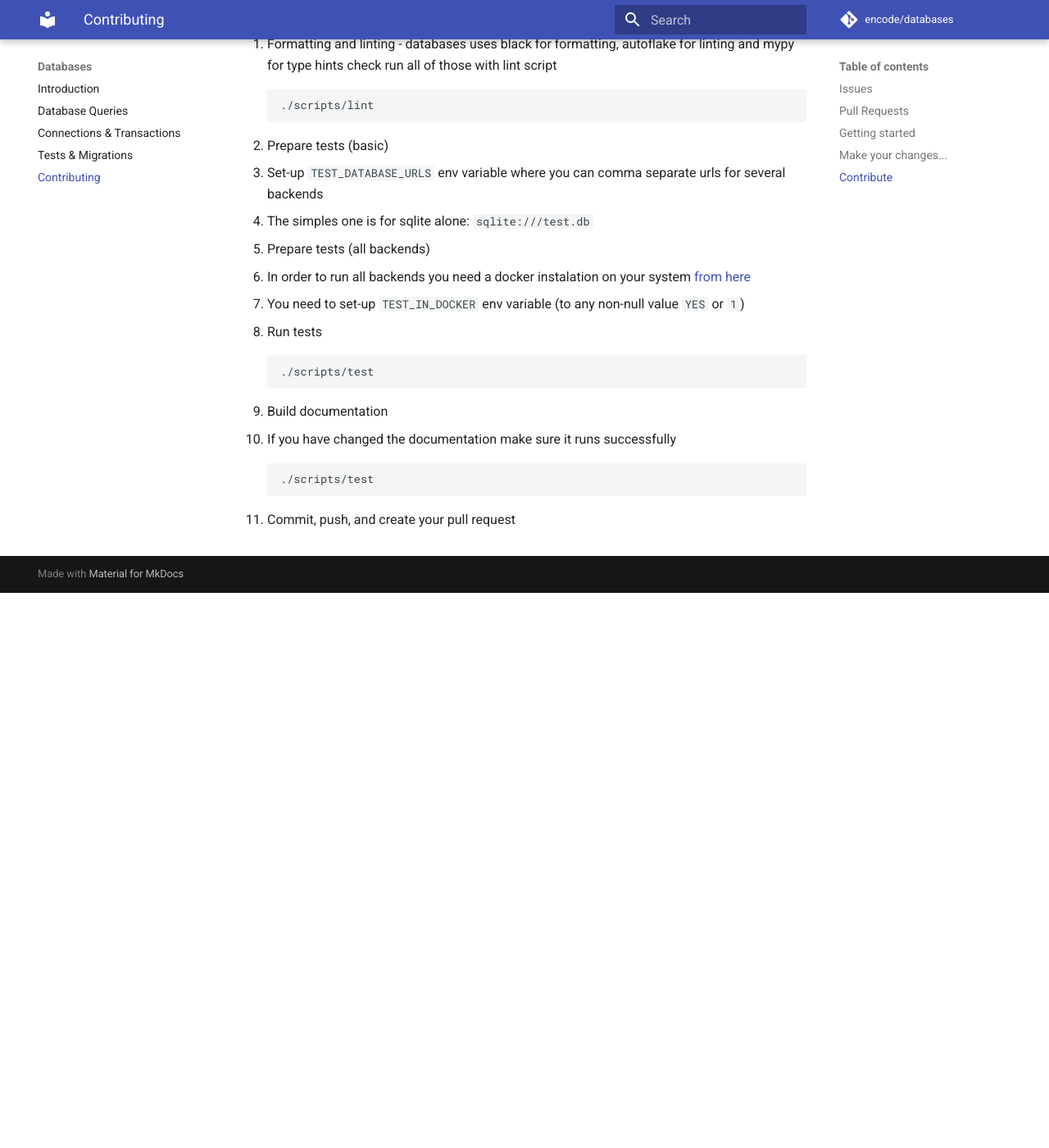
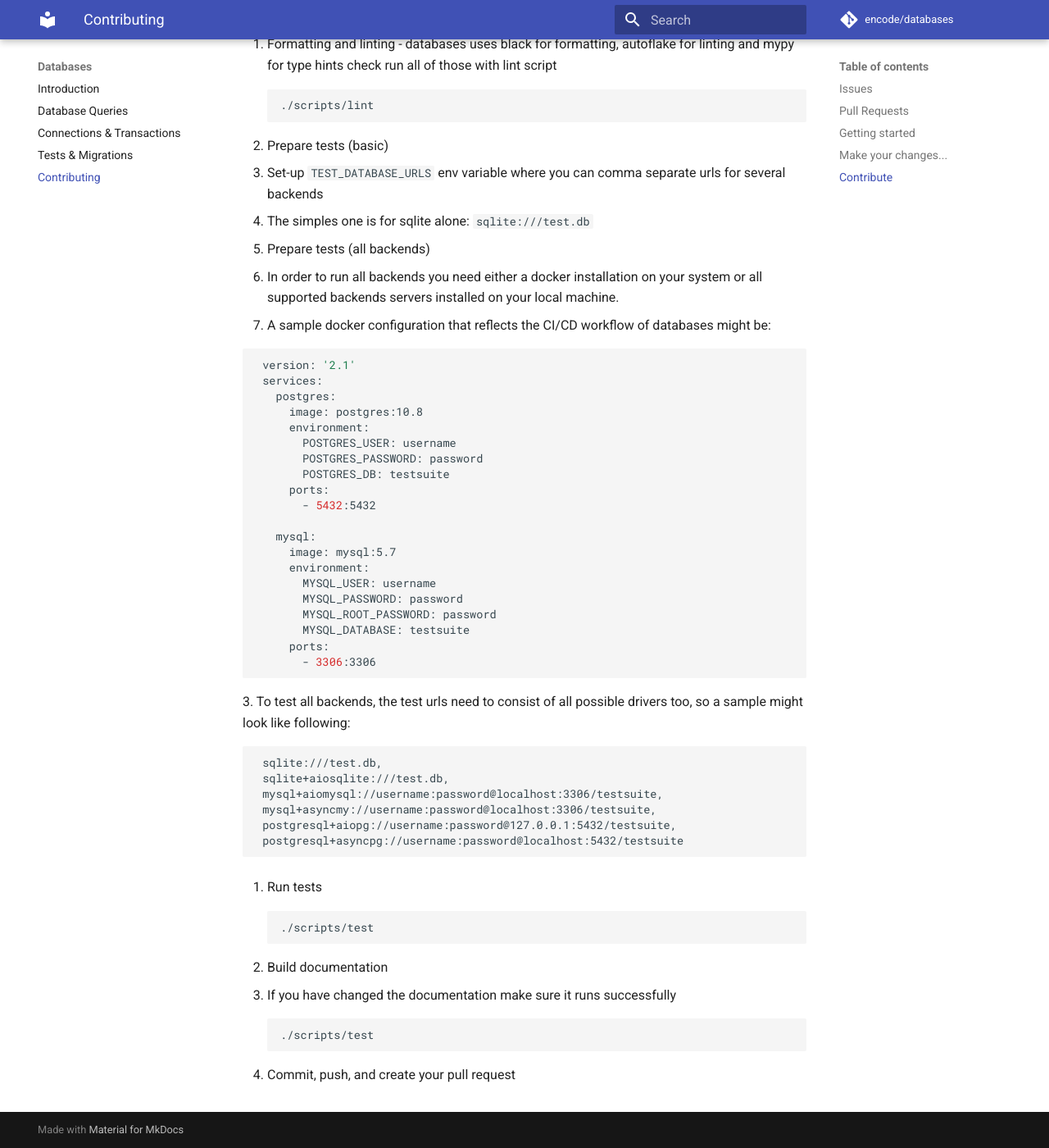
Before and after one commit to encode/databases, an MkDocs documentation site: the page built from docs/contributing.md, in a window 1280 px wide and 1400 px high, scrolled down 1553 px. Shown: the whole window at 82% size. Built offline with MkDocs 1.6.1 and Material for MkDocs 9.7.7, drawn with Linux system fonts in a browser that asks for light colours; comment, search, counter and statistics services are not loaded; before the commit the page ends 2276 px from its top, so only the background shows below that.

Commit message:
remove docker file, update contributing docs

````diff
--- a/docs/contributing.md
+++ b/docs/contributing.md
@@ -66,8 +66,40 @@ run all of those with lint script
    2. The simples one is for sqlite alone: `sqlite:///test.db`
 
 3. Prepare tests (all backends)
-   1. In order to run all backends you need a docker instalation on your system [from here](https://docs.docker.com/get-docker/)
-   2. You need to set-up `TEST_IN_DOCKER` env variable (to any non-null value `YES` or `1`)
+   1. In order to run all backends you need either a docker installation on your system or all supported backends servers installed on your local machine.
+   2. A sample docker configuration that reflects the CI/CD workflow of databases might be:
+
+   ```dockerfile
+    version: '2.1'
+    services:
+      postgres:
+        image: postgres:10.8
+        environment:
+          POSTGRES_USER: username
+          POSTGRES_PASSWORD: password
+          POSTGRES_DB: testsuite
+        ports:
+          - 5432:5432
+
+      mysql:
+        image: mysql:5.7
+        environment:
+          MYSQL_USER: username
+          MYSQL_PASSWORD: password
+          MYSQL_ROOT_PASSWORD: password
+          MYSQL_DATABASE: testsuite
+        ports:
+          - 3306:3306
+   ```
+   3. To test all backends, the test urls need to consist of all possible drivers too, so a sample might look like following:
+   ```text
+    sqlite:///test.db,
+    sqlite+aiosqlite:///test.db,
+    mysql+aiomysql://username:password@localhost:3306/testsuite,
+    mysql+asyncmy://username:password@localhost:3306/testsuite,
+    postgresql+aiopg://username:password@127.0.0.1:5432/testsuite,
+    postgresql+asyncpg://username:password@localhost:5432/testsuite
+   ```
 
 4. Run tests
 ```bash
````
Also changed, not shown: 2 other files.
